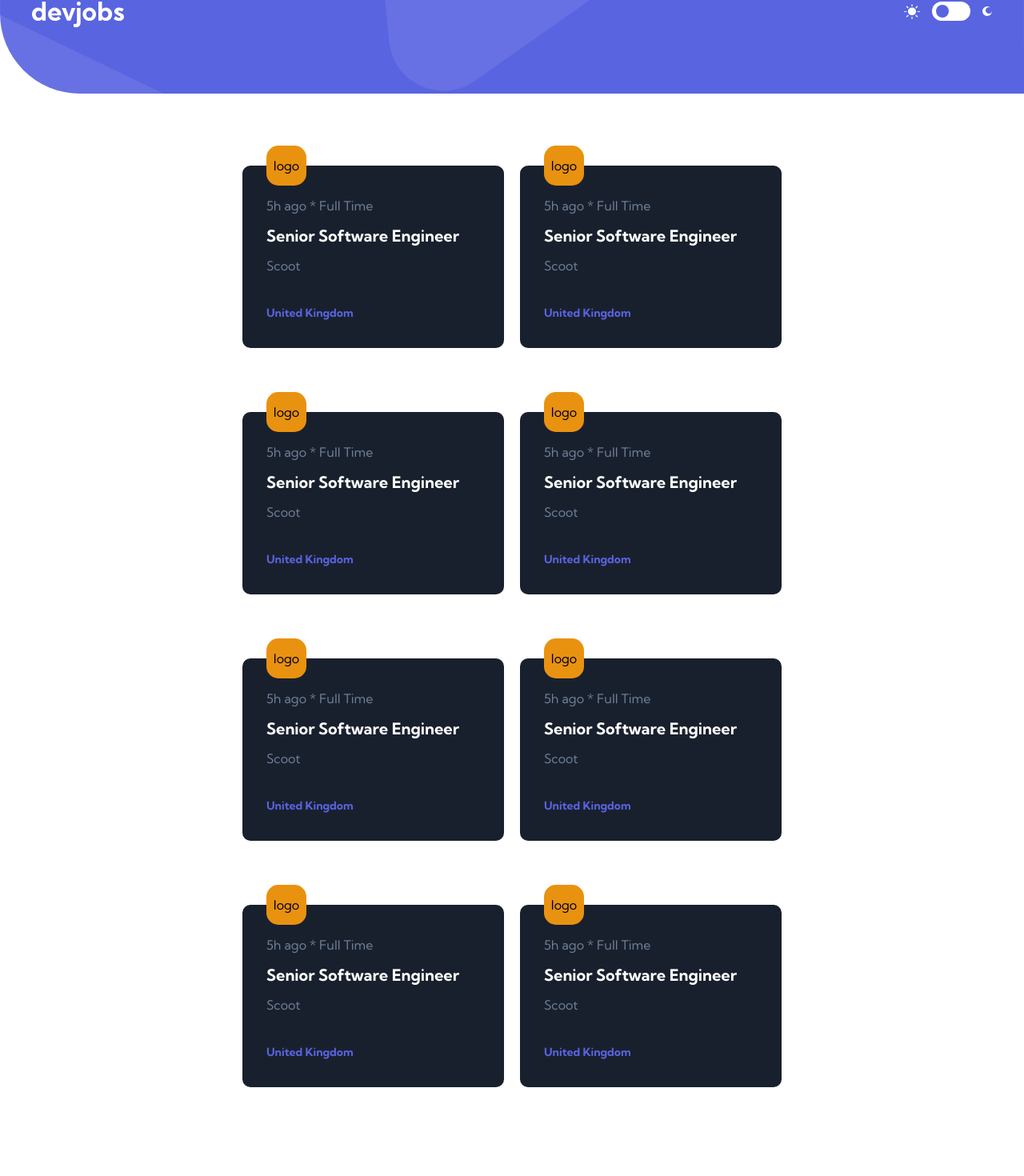
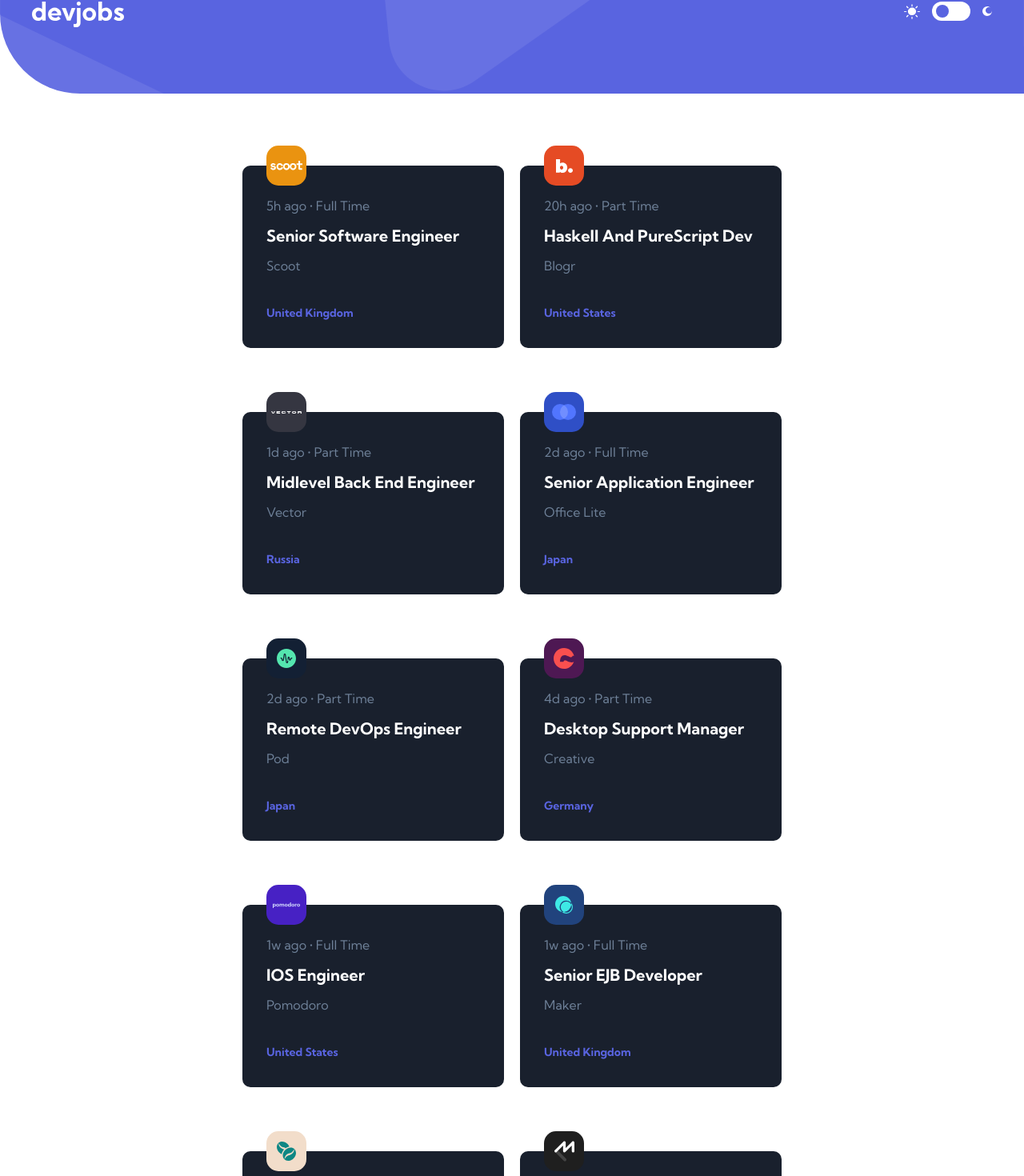
Before and after one commit to JodieAddis/dev-jobs, a React (Vite) app: page / in a window 1280 px wide. Shown: the part 43-1513 px from the top of the page at 80% size. Before the commit the page ends 1442 px from the top, so only its background shows below. Built offline with nearby package versions, Linux system fonts and the light colour scheme.

Commit message:
Displaying the data + displaying background colors corresponding to the companies.

```diff
--- a/public/sass/cards.scss
+++ b/public/sass/cards.scss
@@ -3,7 +3,6 @@
 .company_logo {
   width: 50px;
   height: 50px;
-  background-color: #e99210;
   border-radius: 15px;
   position: absolute;
   top: -25px;
@@ -11,6 +10,42 @@
   display: flex;
   align-items: center;
   justify-content: center;
+}
+.scoot_logo {
+  background-color: $scoot;
+}
+.blogr_logo {
+  background-color: $blogr;
+}
+.vector_logo {
+  background-color: $vector;
+}
+.office_logo {
+  background-color: $office-lite;
+}
+.pod_logo {
+  background-color: $pod;
+}
+.creative_logo {
+  background-color: $creative;
+}
+.pomodoro_logo {
+  background-color: $pomodoro;
+}
+.maker_logo {
+  background-color: $maker;
+}
+.coffee_logo {
+  background-color: $coffee-roasters;
+}
+.mastercraft_logo {
+  background-color: $mastercraft;
+}
+.typemaster_logo {
+  background-color: $type-master;
+}
+.crowdfund_logo {
+  background-color: $crowdfund;
 }
 
 .company_job {
--- a/public/sass/variables.scss
+++ b/public/sass/variables.scss
@@ -15,3 +15,17 @@ $darkGrey: #6e8098;
 
 //Font Family
 $fontKumbhSans: "KumbhSans";
+
+//Bg-color for logos
+$scoot: hsl(36, 87%, 49%);
+$blogr: hsl(12, 79%, 52%);
+$vector: hsl(235, 10%, 23%);
+$office-lite: hsl(227, 62%, 48%);
+$pod: hsl(216, 46%, 14%);
+$creative: hsl(295, 55%, 21%);
+$pomodoro: hsl(254, 71%, 45%);
+$maker: hsl(218, 58%, 31%);
+$coffee-roasters: hsl(29, 60%, 87%);
+$mastercraft: hsl(0, 0%, 12%);
+$crowdfund: hsl(157, 57%, 50%);
+$type-master: hsl(22, 89%, 52%);
--- a/src/components/DevJob/DevJobCard/index.tsx
+++ b/src/components/DevJob/DevJobCard/index.tsx
@@ -1,24 +1,39 @@
 import Heading from "../../../typographies/Heading";
 import Paragraph from "../../../typographies/Paragraph";
+import data from "../../../data/data.json";
+import { BgForLogos } from "../../../utils/swtichValue";
 
 const Component = () => {
   return (
     <>
-      <div className="company_job">
-        <div className="company_logo">logo</div>
-        <div>
-          <Paragraph content="5h ago * Full Time" css="job_contract" />
-        </div>
-        <Heading
-          kind="h2"
-          content="senior software engineer"
-          css={"job_name"}
-        />
-        <Paragraph content="Scoot" css="job_company_name" />
-        <a href="/details" className="job_location">
-          United Kingdom
-        </a>
-      </div>
+      {data.map((job, key) => {
+        return (
+          <div className="company_job" key={key}>
+            <div
+              className={`company_logo ${BgForLogos(
+                job.company.toLowerCase()
+              )}`}
+            >
+              <img src={job.logo} alt={`Logo of the company ${job.company}`} />
+            </div>
+            <div>
+              <Paragraph
+                content={
+                  <>
+                    {job.postedAt} • {job.contract}
+                  </>
+                }
+                css="job_contract"
+              />
+            </div>
+            <Heading kind="h2" content={job.position} css={"job_name"} />
+            <Paragraph content={job.company} css="job_company_name" />
+            <a href="/details" className="job_location">
+              {job.location}
+            </a>
+          </div>
+        );
+      })}
     </>
   );
 };
--- a/src/data/data.json
+++ b/src/data/data.json
@@ -2,7 +2,7 @@
   {
     "id": 1,
     "company": "Scoot",
-    "logo": "./assets/logos/scoot.svg",
+    "logo": "./images/logo/scoot.svg",
     "logoBackground": "hsl(36, 87%, 49%)",
     "position": "Senior Software Engineer",
     "postedAt": "5h ago",
@@ -33,7 +33,7 @@
   {
     "id": 2,
     "company": "Blogr",
-    "logo": "./assets/logos/blogr.svg",
+    "logo": "./images/logo/blogr.svg",
     "logoBackground": "hsl(12, 79%, 52%)",
     "position": "Haskell and PureScript Dev",
     "postedAt": "20h ago",
@@ -64,7 +64,7 @@
   {
     "id": 3,
     "company": "Vector",
-    "logo": "./assets/logos/vector.svg",
+    "logo": "./images/logo/vector.svg",
     "logoBackground": "hsl(235, 10%, 23%)",
     "position": "Midlevel Back End Engineer",
     "postedAt": "1d ago",
@@ -94,7 +94,7 @@
   {
     "id": 4,
     "company": "Office Lite",
-    "logo": "./assets/logos/officelite.svg",
+    "logo": "./images/logo/officelite.svg",
     "logoBackground": "hsl(227, 62%, 48%)",
     "position": "Senior Application Engineer",
     "postedAt": "2d ago",
@@ -126,7 +126,7 @@
   {
     "id": 5,
     "company": "Pod",
-    "logo": "./assets/logos/pod.svg",
+    "logo": "./images/logo/pod.svg",
     "logoBackground": "hsl(216, 46%, 14%)",
     "position": "Remote DevOps Engineer",
     "postedAt": "2d ago",
@@ -162,7 +162,7 @@
   {
     "id": 6,
     "company": "Creative",
-    "logo": "./assets/logos/creative.svg",
+    "logo": "./images/logo/creative.svg",
     "logoBackground": "hsl(295, 55%, 21%)",
     "position": "Desktop Support Manager",
     "postedAt": "4d ago",
@@ -196,7 +196,7 @@
   {
     "id": 7,
     "company": "Pomodoro",
-    "logo": "./assets/logos/pomodoro.svg",
+    "logo": "./images/logo/pomodoro.svg",
     "logoBackground": "hsl(254, 71%, 45%)",
     "position": "iOS Engineer",
     "postedAt": "1w ago",
@@ -227,7 +227,7 @@
   {
     "id": 8,
     "company": "Maker",
-    "logo": "./assets/logos/maker.svg",
+    "logo": "./images/logo/maker.svg",
     "logoBackground": "hsl(218, 58%, 31%)",
     "position": "Senior EJB Developer",
     "postedAt": "1w ago",
@@ -258,7 +258,7 @@
   {
     "id": 9,
     "company": "Coffeeroasters",
-    "logo": "./assets/logos/coffeeroasters.svg",
+    "logo": "./images/logo/coffeeroasters.svg",
     "logoBackground": "hsl(29, 60%, 87%)",
     "position": "Senior Frontend Developer",
     "postedAt": "1w ago",
@@ -289,7 +289,7 @@
   {
     "id": 10,
     "company": "Mastercraft",
-    "logo": "./assets/logos/mastercraft.svg",
+    "logo": "./images/logo/mastercraft.svg",
     "logoBackground": "hsl(0, 0%, 12%)",
     "position": "App & Website Designer",
     "postedAt": "2w ago",
@@ -322,7 +322,7 @@
   {
     "id": 11,
     "company": "Crowdfund",
-    "logo": "./assets/logos/crowdfund.svg",
+    "logo": "./images/logo/crowdfund.svg",
     "logoBackground": "hsl(157, 57%, 50%)",
     "position": "Fullstack Developer",
     "postedAt": "1mo ago",
@@ -355,7 +355,7 @@
   {
     "id": 12,
     "company": "Typemaster",
-    "logo": "./assets/logos/typemaster.svg",
+    "logo": "./images/logo/typemaster.svg",
     "logoBackground": "hsl(22, 89%, 52%)",
     "position": "Technical Lead Engineer",
     "postedAt": "1mo ago",
@@ -387,7 +387,7 @@
   {
     "id": 13,
     "company": "Crowdfund",
-    "logo": "./assets/logos/crowdfund.svg",
+    "logo": "./images/logo/crowdfund.svg",
     "logoBackground": "hsl(157, 57%, 50%)",
     "position": "Front-end Developer",
     "postedAt": "1mo ago",
@@ -419,7 +419,7 @@
   {
     "id": 14,
     "company": "Coffeeroasters",
-    "logo": "./assets/logos/coffeeroasters.svg",
+    "logo": "./images/logo/coffeeroasters.svg",
     "logoBackground": "hsl(29, 60%, 87%)",
     "position": "Junior Full-Stack Developer",
     "postedAt": "1mo ago",
@@ -451,7 +451,7 @@
   {
     "id": 15,
     "company": "Blogr",
-    "logo": "./assets/logos/blogr.svg",
+    "logo": "./images/logo/blogr.svg",
     "logoBackground": "hsl(12, 79%, 52%)",
     "position": "Midweight Front-end Developer",
     "postedAt": "1mo ago",
--- a/src/main.tsx
+++ b/src/main.tsx
@@ -11,7 +11,7 @@ ReactDOM.createRoot(document.getElementById("root")!).render(
       <div>
         <Routes>
           <Route path="/" element={<Home />} />
-          {/* <Route path="/details" element={<JobDetails />} /> */}
+          <Route path="/details" element={<JobDetails />} />
         </Routes>
       </div>
     </BrowserRouter>
--- a/src/page/Home.tsx
+++ b/src/page/Home.tsx
@@ -10,13 +10,6 @@ const Page = () => {
       <main>
         <div className="cards_container">
           <DevJobCard />
-          <DevJobCard />
-          <DevJobCard />
-          <DevJobCard />
-          <DevJobCard />
-          <DevJobCard />
-          <DevJobCard />
-          <DevJobCard />
         </div>
       </main>
       <footer></footer>
--- /dev/null
+++ b/src/utils/swtichValue/index.ts
@@ -0,0 +1,30 @@
+export const BgForLogos = (company: string) => {
+  switch (company.toLowerCase()) {
+    case "scoot":
+      return "scoot_logo";
+    case "blogr":
+      return "blogr_logo";
+    case "vector":
+      return "vector_logo";
+    case "office lite":
+      return "office_logo";
+    case "pod":
+      return "pod_logo";
+    case "creative":
+      return "creative_logo";
+    case "pomodoro":
+      return "pomodoro_logo";
+    case "maker":
+      return "maker_logo";
+    case "coffeeroasters":
+      return "coffee_logo";
+    case "mastercraft":
+      return "mastercraft_logo";
+    case "crowfund":
+      return "crowfund_logo";
+    case "typemaster":
+      return "typemaster_logo";
+    case "crowdfund":
+      return "crowdfund_logo";
+  }
+};
```
Also changed, not shown: src/components/DevJob/DevJobDetails/index.tsx (+51 -27 lines).
